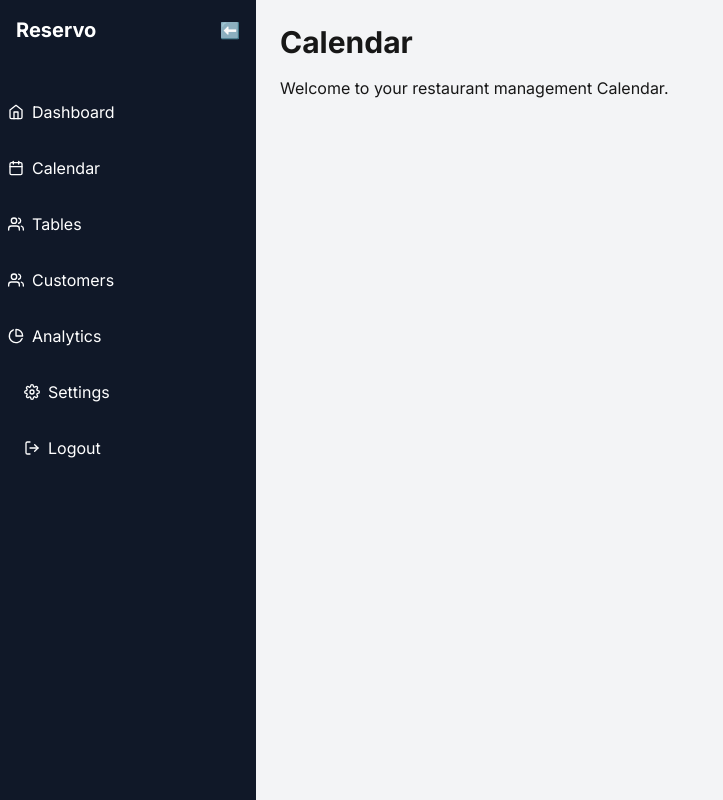
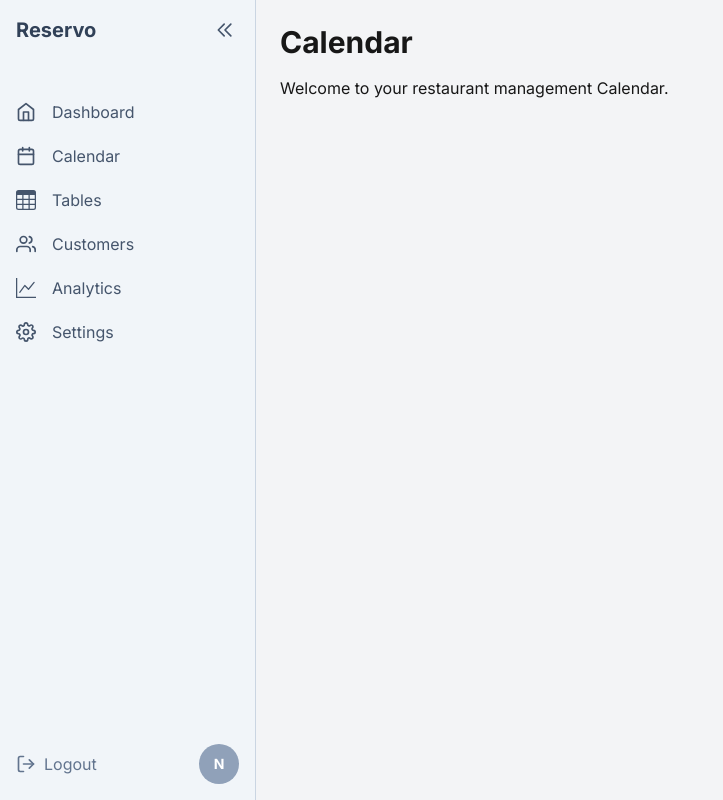
Before and after one commit to keval17-wq/reserve, a Next.js app in the folder reservation-system/: page /calendar in a window 1280 px wide. Shown: the whole page, without its empty margins (0-723 px from the left). Built offline with nearby package versions, Linux system fonts and the light colour scheme.

Commit message:
add Tables page and enhance Sidebar with new navigation links and improved styling

```diff
--- a/reservation-system/src/app/tables/page.tsx
+++ b/reservation-system/src/app/tables/page.tsx
@@ -0,0 +1,12 @@
+import React from 'react';
+
+const Tables = () => {
+    return (
+        <div>
+            <h1 className="text-3xl font-bold mb-4">Tables</h1>
+            <p>Welcome to your restaurant management Tables.</p>
+        </div>
+    );
+}
+
+export default Tables;
--- a/reservation-system/src/components/sidebar.tsx
+++ b/reservation-system/src/components/sidebar.tsx
@@ -2,7 +2,9 @@
 
 import React, { useState } from 'react';
 import Link from 'next/link';
-import { FiHome, FiCalendar, FiUsers, FiPieChart, FiSettings, FiLogOut } from 'react-icons/fi';
+import { FiHome, FiCalendar, FiUsers, FiSettings, FiLogOut } from 'react-icons/fi';
+import { BsTable, BsGraphUp } from 'react-icons/bs';
+import { HiOutlineChevronDoubleLeft, HiOutlineChevronDoubleRight } from 'react-icons/hi';
 
 const Sidebar = () => {
     const [isCollapsed, setIsCollapsed] = useState(false);
@@ -12,47 +14,66 @@ const Sidebar = () => {
     };
 
     return (
-        <div className={`h-screen bg-gray-900 text-white ${isCollapsed ? 'w-20' : 'w-64'} transition-width duration-300`}>
-            <div className="flex items-center justify-between p-4">
-                {!isCollapsed && <h1 className="text-xl font-bold">Reservo</h1>}
-                <button onClick={toggleSidebar} className="focus:outline-none">
-                    {isCollapsed ? '➡️' : '⬅️'}
-                </button>
+        <div className={`h-screen bg-slate-100 text-slate-800 ${isCollapsed ? 'w-20' : 'w-64'} transition-all duration-300 flex flex-col justify-between shadow-lg border-r border-slate-300`}>
+            {/* Header */}
+            <div>
+                <div className="flex items-center justify-between p-4">
+                    {!isCollapsed && <h1 className="text-xl font-bold text-slate-700">Reservo</h1>}
+                    <button
+                        onClick={toggleSidebar}
+                        className="focus:outline-none text-slate-600 hover:bg-slate-200 rounded-full p-1 transition"
+                    >
+                        {isCollapsed ? (
+                            <HiOutlineChevronDoubleRight size={20} />
+                        ) : (
+                            <HiOutlineChevronDoubleLeft size={20} />
+                        )}
+                    </button>
+                </div>
+                {/* Navigation Links */}
+                <nav className="mt-8 space-y-1">
+                    <SidebarLink href="/dashboard" icon={<FiHome size={20} />} label="Dashboard" isCollapsed={isCollapsed} />
+                    <SidebarLink href="/calendar" icon={<FiCalendar size={20} />} label="Calendar" isCollapsed={isCollapsed} />
+                    <SidebarLink href="/tables" icon={<BsTable size={20} />} label="Tables" isCollapsed={isCollapsed} />
+                    <SidebarLink href="/customers" icon={<FiUsers size={20} />} label="Customers" isCollapsed={isCollapsed} />
+                    <SidebarLink href="/analytics" icon={<BsGraphUp size={20} />} label="Analytics" isCollapsed={isCollapsed} />
+                    <SidebarLink href="/settings" icon={<FiSettings size={20} />} label="Settings" isCollapsed={isCollapsed} />
+                </nav>
             </div>
-            <nav className="flex-1 space-y-4 mt-8">
-                <Link href="/dashboard" className="block p-2 flex items-center space-x-2 hover:bg-gray-700 rounded">
-                    <FiHome />
-                    {!isCollapsed && <span>Dashboard</span>}
-                </Link>
-                <Link href="/calendar" className="block p-2 flex items-center space-x-2 hover:bg-gray-700 rounded">
-                    <FiCalendar />
-                    {!isCollapsed && <span>Calendar</span>}
-                </Link>
-                <Link href="/tables" className="block p-2 flex items-center space-x-2 hover:bg-gray-700 rounded">
-                    <FiUsers />
-                    {!isCollapsed && <span>Tables</span>}
-                </Link>
-                <Link href="/customers" className="block p-2 flex items-center space-x-2 hover:bg-gray-700 rounded">
-                    <FiUsers />
-                    {!isCollapsed && <span>Customers</span>}
-                </Link>
-                <Link href="/analytics" className="block p-2 flex items-center space-x-2 hover:bg-gray-700 rounded">
-                    <FiPieChart />
-                    {!isCollapsed && <span>Analytics</span>}
-                </Link>
-            </nav>
-            <div className="p-4 space-y-4">
-                <Link href="/settings" className="block p-2 flex items-center space-x-2 hover:bg-gray-700 rounded">
-                    <FiSettings />
-                    {!isCollapsed && <span>Settings</span>}
-                </Link>
-                <Link href="/logout" className="block p-2 flex items-center space-x-2 hover:bg-gray-700 rounded">
-                    <FiLogOut />
+
+            {/* Footer */}
+            <div className="p-4 flex items-center justify-between">
+                <Link href="/logout" className="flex items-center space-x-2 text-slate-500 hover:text-slate-700 transition-colors">
+                    <FiLogOut size={20} />
                     {!isCollapsed && <span>Logout</span>}
                 </Link>
+                {!isCollapsed && (
+                    <div className="flex items-center justify-center w-10 h-10 bg-slate-400 text-white rounded-full text-sm font-bold">
+                        N
+                    </div>
+                )}
             </div>
         </div>
     );
 };
 
+interface SidebarLinkProps {
+    href: string;
+    icon: React.ReactNode;
+    label: string;
+    isCollapsed: boolean;
+}
+
+const SidebarLink: React.FC<SidebarLinkProps> = ({ href, icon, label, isCollapsed }) => {
+    return (
+        <Link
+            href={href}
+            className="flex items-center p-2 mx-2 rounded text-slate-600 hover:bg-slate-200 hover:text-slate-800 transition-colors"
+        >
+            {icon}
+            {!isCollapsed && <span className="ml-4">{label}</span>}
+        </Link>
+    );
+};
+
 export default Sidebar;
```
